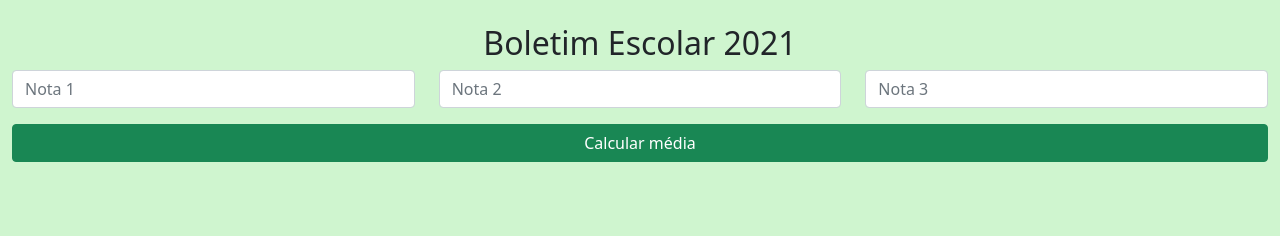
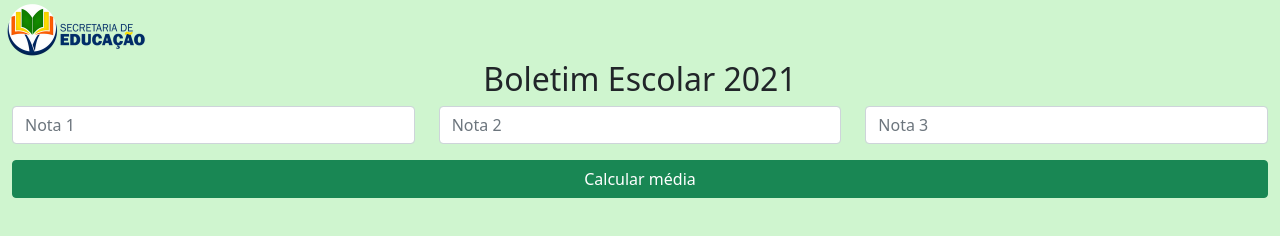
Before and after one commit to LeoMelegari/nota-media, a plain HTML site: page index.html in a window 1280 px wide. Drawn offline with nearby package versions, Linux system fonts and the light colour scheme.

Commit message:
Add files via upload

```diff
--- a/index.html
+++ b/index.html
@@ -15,7 +15,7 @@
 </head>
 <body>
     <header>
-        <img src="./assets/educ.png" alt="" width="200px">
+        <img src="educ.png" alt="" width="200px">
     </header>
     <div class="container-fluid">
         <div class="row">
```
